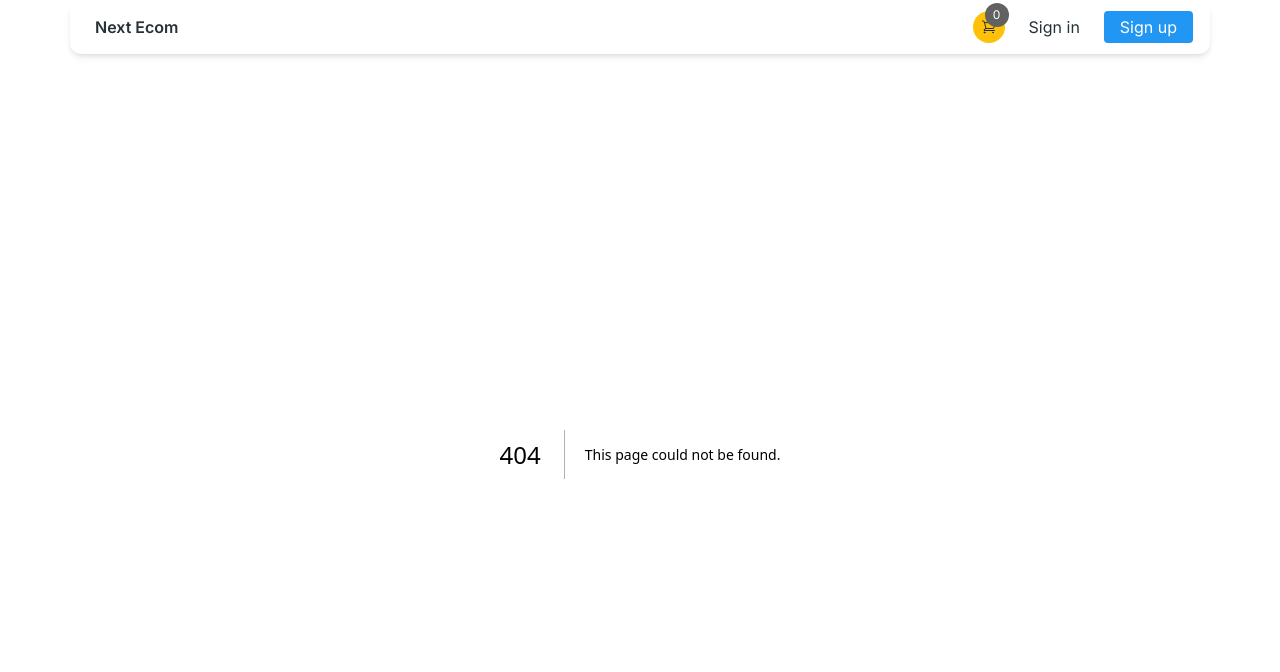
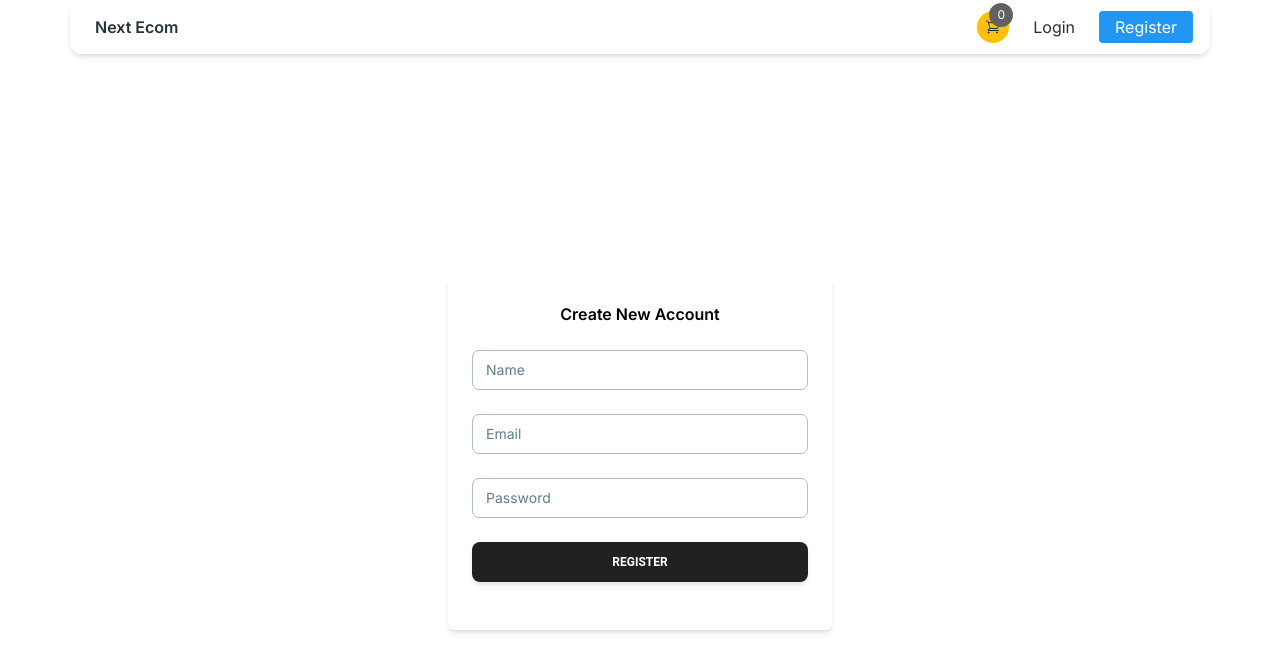
Before and after one commit to cagkancaglar/next-e-commerce, a Next.js app: page /auth/register in a window 1280 px wide. Before the commit this address had no page. Shown: the top 672 px of the page. Built offline with nearby package versions, Linux system fonts and the light colour scheme.

Commit message:
Add: Register form

```diff
--- /dev/null
+++ b/app/auth/register/layout.tsx
@@ -0,0 +1,11 @@
+import React, { ReactNode } from "react";
+
+interface Props {
+  children: ReactNode;
+}
+
+export default function AuthLayout({ children }: Props) {
+  return (
+    <div className="h-screen flex justify-center items-center">{children}</div>
+  );
+}
--- /dev/null
+++ b/app/auth/register/page.tsx
@@ -0,0 +1,31 @@
+"use client";
+
+import React from "react";
+import AuthFormContainer from "@components/AuthFormContainer";
+import { Button, Input } from "@material-tailwind/react";
+import { XMarkIcon } from "@heroicons/react/24/outline";
+
+export default function Register() {
+  const formErrors: string[] = [];
+
+  return (
+    <AuthFormContainer title="Create New Account">
+      <Input name="name" label="Name" />
+      <Input name="email" label="Email" />
+      <Input name="password" label="Password" type="password" />
+      <Button type="submit" className="w-full">
+        Register
+      </Button>
+      <div className="">
+        {formErrors.map((err) => {
+          return (
+            <div key={err} className="space-x-1 flex items-center text-red-500">
+              <XMarkIcon className="w-4 h-4" />
+              <p className="text-xs">{err}</p>
+            </div>
+          );
+        })}
+      </div>
+    </AuthFormContainer>
+  );
+}
--- /dev/null
+++ b/app/components/AuthFormContainer.tsx
@@ -0,0 +1,23 @@
+import React, { FormEventHandler, ReactNode } from "react";
+
+interface Props {
+  children: ReactNode;
+  onSubmit?: FormEventHandler<HTMLFormElement>;
+  title: string;
+}
+
+export default function AuthFormContainer({
+  title,
+  children,
+  onSubmit,
+}: Props) {
+  return (
+    <form
+      onSubmit={onSubmit}
+      className="w-96 p-6 space-y-6 bg-white shadow-md rounded-md"
+    >
+      <h3 className="text-center font-semibold">{title}</h3>
+      {children}
+    </form>
+  );
+}
--- a/app/components/MobileNav.tsx
+++ b/app/components/MobileNav.tsx
@@ -67,15 +67,15 @@
             <div className="flex items-center">
               <Link
                 className="px-4 py-1 flex-1 text-center"
-                href="/auth/signin"
+                href="/auth/login"
               >
-                Sign in
+                Login
               </Link>
               <Link
                 className="bg-blue-500 text-white px-4 py-1 rounded flex-1 text-center"
-                href="/auth/signup"
+                href="/auth/register"
               >
-                Sign up
+                Register
               </Link>
             </div>
           )}
--- a/app/components/navbar/NavUi.tsx
+++ b/app/components/navbar/NavUi.tsx
@@ -60,14 +60,14 @@
               <Spinner />
             ) : (
               <>
-                <Link className="px-4 py-1" href="/auth/signin">
-                  Sign in
+                <Link className="px-4 py-1" href="/auth/login">
+                  Login
                 </Link>
                 <Link
                   className="bg-blue-500 text-white px-4 py-1 rounded"
-                  href="/auth/signup"
+                  href="/auth/register"
                 >
-                  Sign up
+                  Register
                 </Link>
               </>
             )}
```
